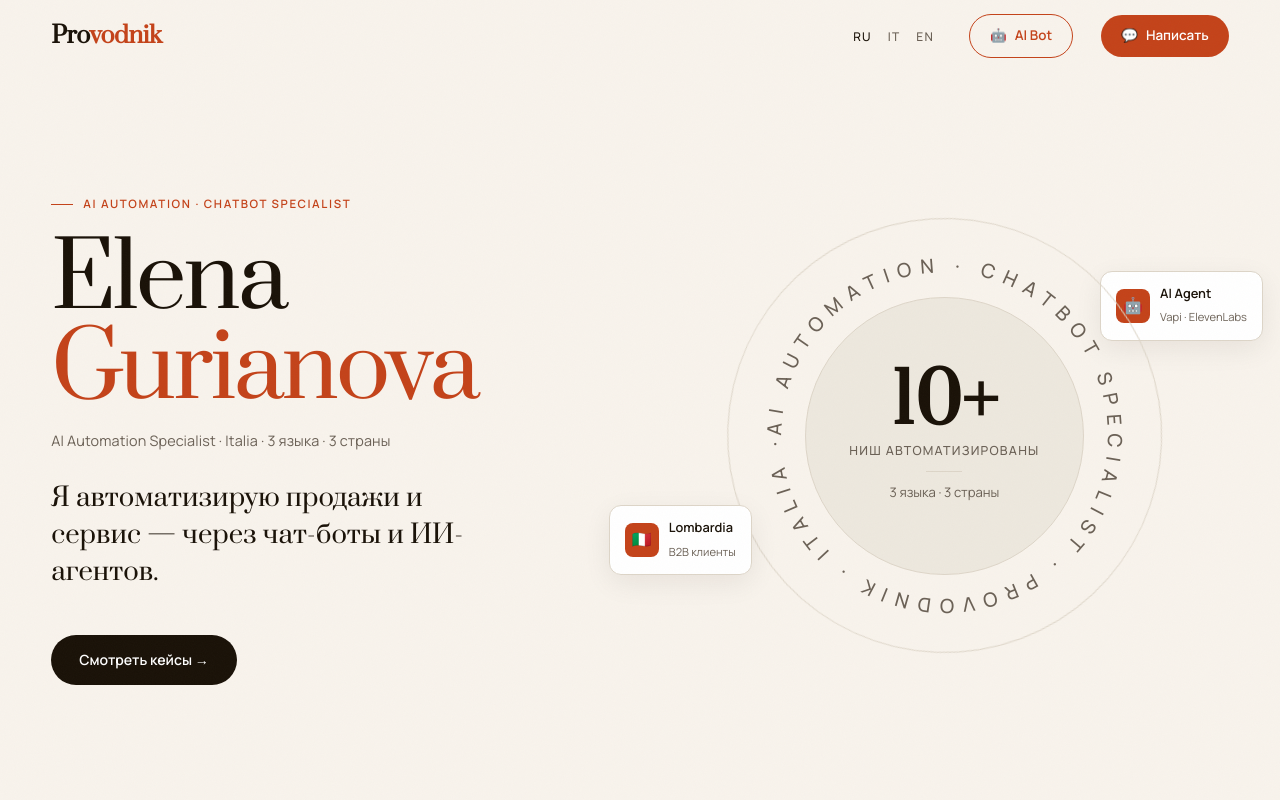
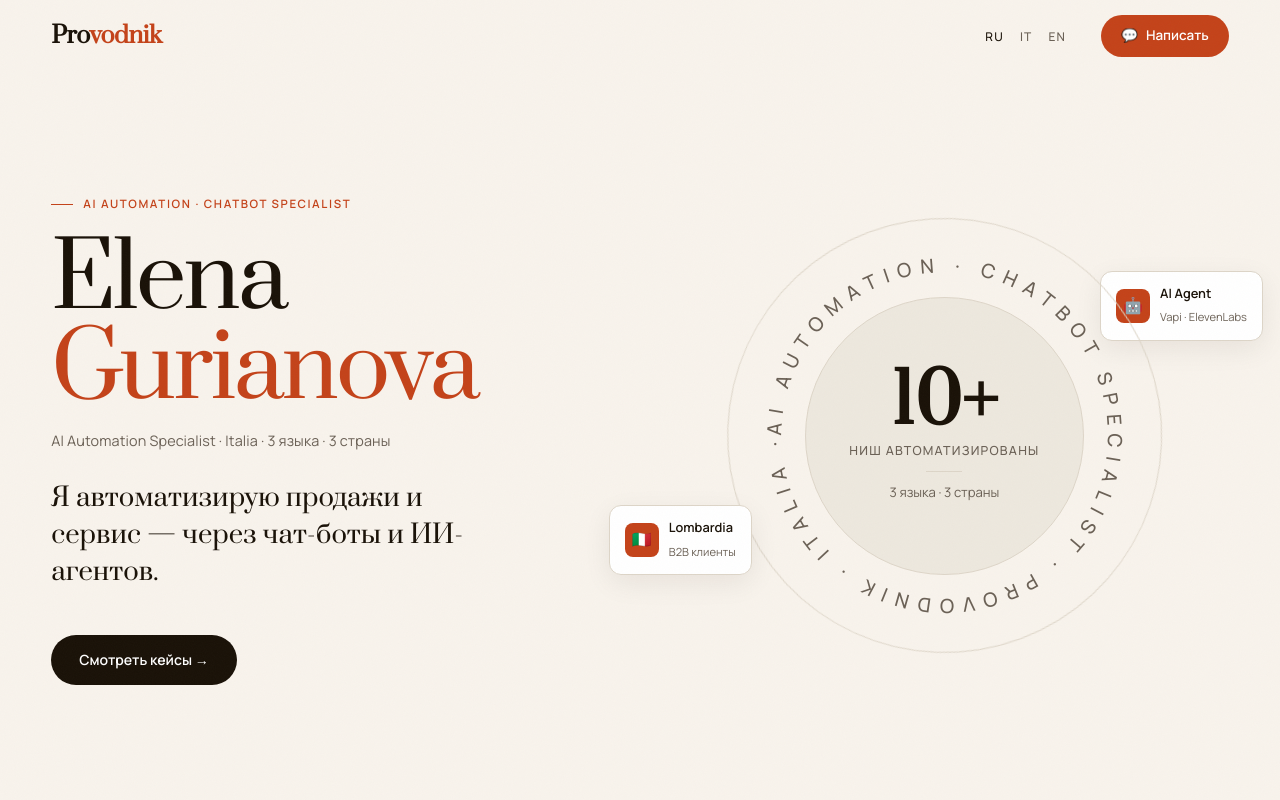
Before and after one commit to EllyKeep/provodnik-landing, a plain HTML site: page index.html in a window 1280 px wide. Shown: the top 800 px of the page. Drawn offline with Linux system fonts and the light colour scheme.

Commit message:
[agent] feat: убрана кнопка AI Bot (Telegram) из навигации

```diff
--- a/index.html
+++ b/index.html
@@ -202,7 +202,6 @@ footer{background:var(--espresso);color:rgba(255,255,255,.35);padding:22px var(-
       <button class="lb" onclick="L('it')">IT</button>
       <button class="lb" onclick="L('en')">EN</button>
     </div>
-    <a href="https://t.me/AI_elly_bot" class="ncta-tg" target="_blank">🤖 <span class="ncta-t">AI Bot</span></a>
     <a href="https://wa.me/393294142840" class="ncta" target="_blank">💬 <span class="ncta-t" data-k="ncta">Написать</span></a>
   </div>
 </nav>
```
